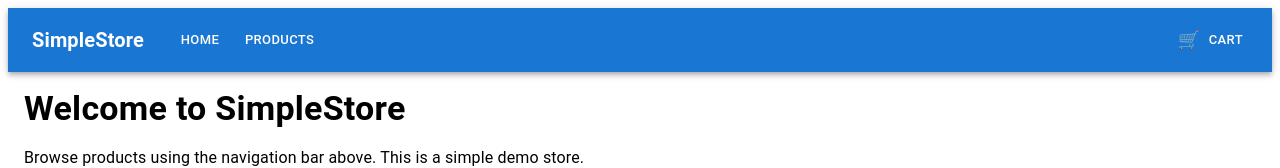
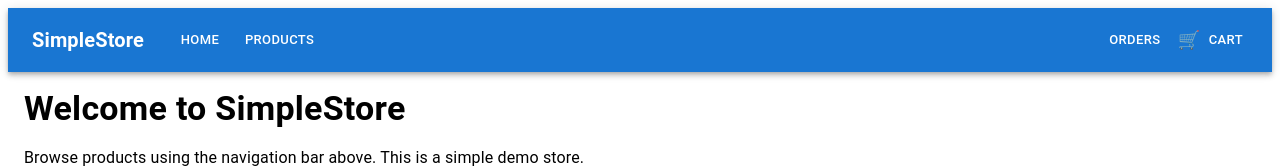
Before and after one commit to antmtn/SimpleStore, a React app in the folder frontend/: page / in a window 1280 px wide. Shown: the top 168 px of the page. Built offline with nearby package versions, Linux system fonts and the light colour scheme; the HTML template or start-up script is replaced by a standard one.

Commit message:
order tab

```diff
--- a/frontend/src/App.jsx
+++ b/frontend/src/App.jsx
@@ -5,6 +5,7 @@ import Home from "./pages/Home.jsx";
 import Cart from "./pages/Cart.jsx";
 import Signup from "./pages/Signup.jsx";
 import Login from "./pages/Login.jsx";
+import Order from "./pages/Orders.jsx";
 
 function App() {
   // Cart holds items {product, qty}
@@ -58,6 +59,9 @@ function App() {
 
       {/* Cart Route takes Cart State and displays items + total */}
       <Route path='/cart' element={<Cart userId={userId} cart={cart}/>} />
+
+      {/* Orders Route) */}
+      <Route path='/orders' element={<Order userId={userId} />} />
     </Routes>
     </>
   )
--- a/frontend/src/components/NavBar.jsx
+++ b/frontend/src/components/NavBar.jsx
@@ -49,6 +49,12 @@ function NavBar() {
         <Box sx={{ marginLeft: 'auto', display: 'flex', gap: 1 }}>
           <Button
             component={Link}
+            to="/orders"
+            color="inherit"
+            size="small"
+            >Orders</Button>
+          <Button
+            component={Link}
             to="/cart"
             color="inherit"
             size="small"
--- a/frontend/src/pages/Orders.jsx
+++ b/frontend/src/pages/Orders.jsx
@@ -2,8 +2,9 @@ import NavBar from "../components/NavBar.jsx";
 import Box from "@mui/material/Box";
 import Typography from "@mui/material/Typography";
 import Button from "@mui/material/Button";
+import {useEffect, useState} from "react";
 
-function Orders({cart}) {
+function Orders({userId}) {
     // orders fetched from backend API
     const [orders, setOrders] = useState([]);
 
```
Also changed, not shown: 1 other file (tests, documents, lock files or other folders).
